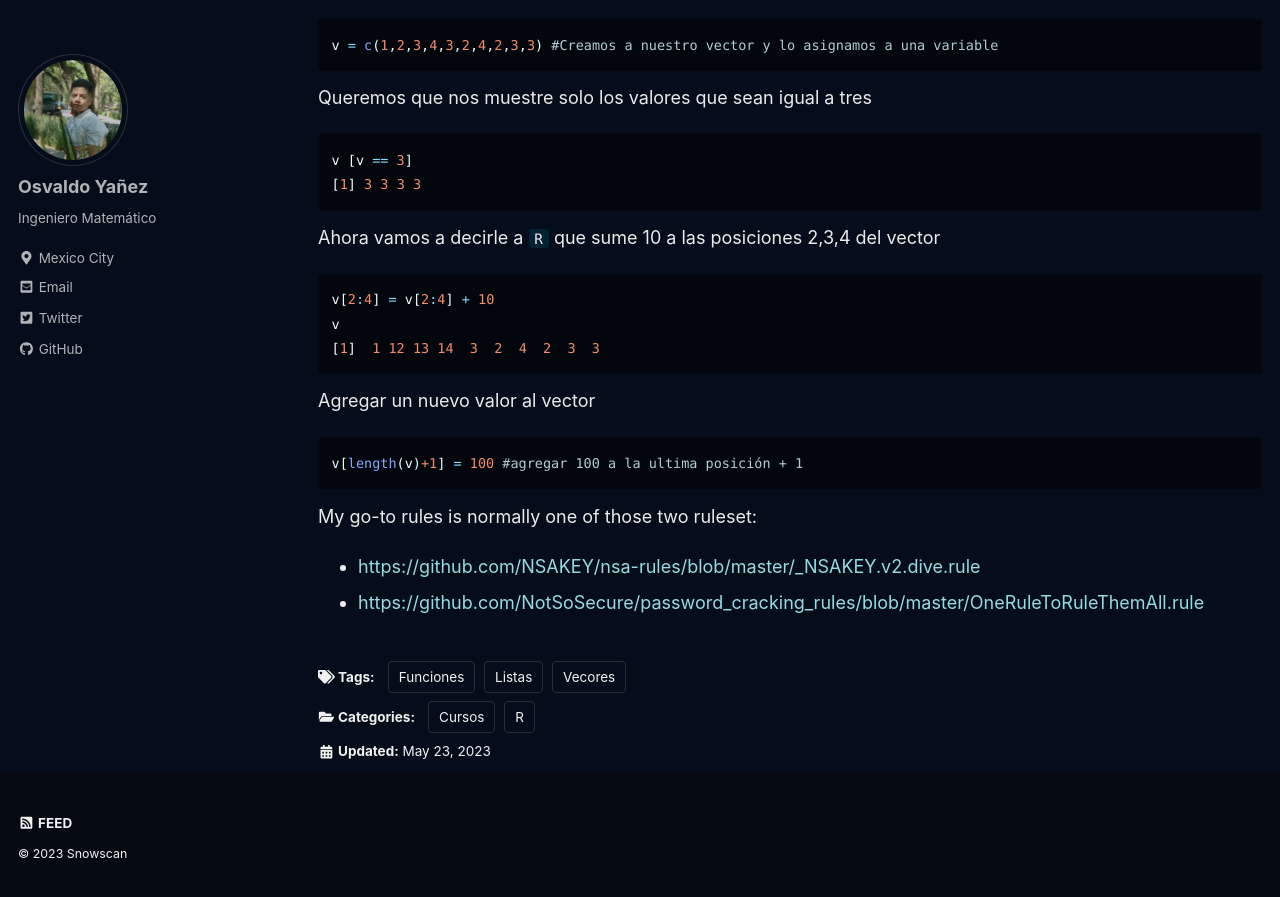
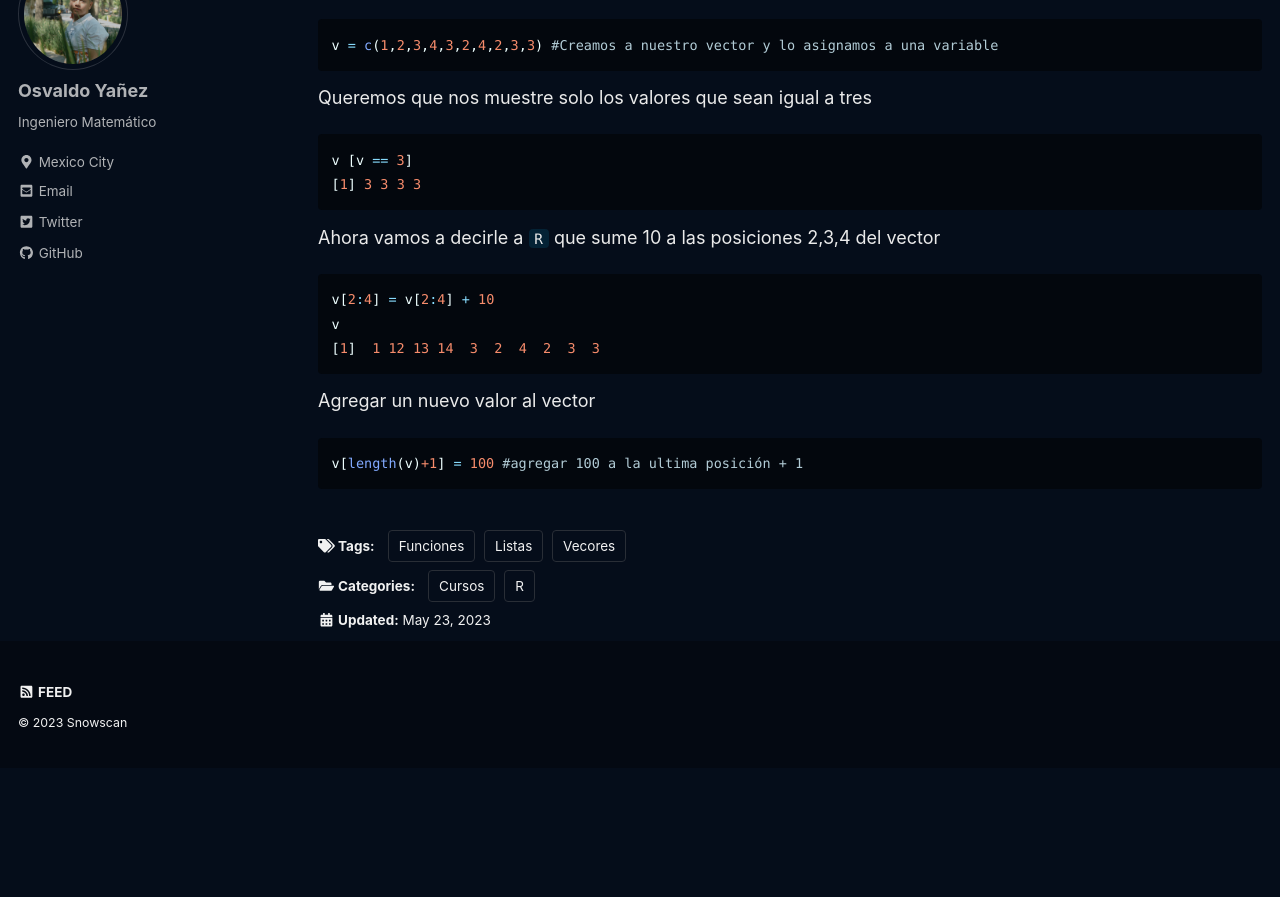
Before and after one commit to OsvaldoYa22/OsvaldoYa22.github.io, a Jekyll site: the page built from _posts/2021-05-22-htb-writeup-delivery.md, in a window 1280 px wide and 900 px high, scrolled down 4512 px. Shown: the top 897 px of the window. Built offline with Jekyll 4.4.1, drawn with Linux system fonts in a browser that asks for light colours; cached includes are drawn as plain includes; a script that is not in the unit is left out; after the commit the page ends 5280 px from its top, so only the background shows below that.

````diff
--- a/_posts/2021-05-22-htb-writeup-delivery.md
+++ b/_posts/2021-05-22-htb-writeup-delivery.md
@@ -177,7 +177,3 @@ Agregar un nuevo valor al vector
 ```R
 v[length(v)+1] = 100 #agregar 100 a la ultima posición + 1
 ```
-My go-to rules is normally one of those two ruleset:
-
-- [https://github.com/NSAKEY/nsa-rules/blob/master/_NSAKEY.v2.dive.rule](https://github.com/NSAKEY/nsa-rules/blob/master/_NSAKEY.v2.dive.rule)
-- [https://github.com/NotSoSecure/password_cracking_rules/blob/master/OneRuleToRuleThemAll.rule](https://github.com/NotSoSecure/password_cracking_rules/blob/master/OneRuleToRuleThemAll.rule)
````
